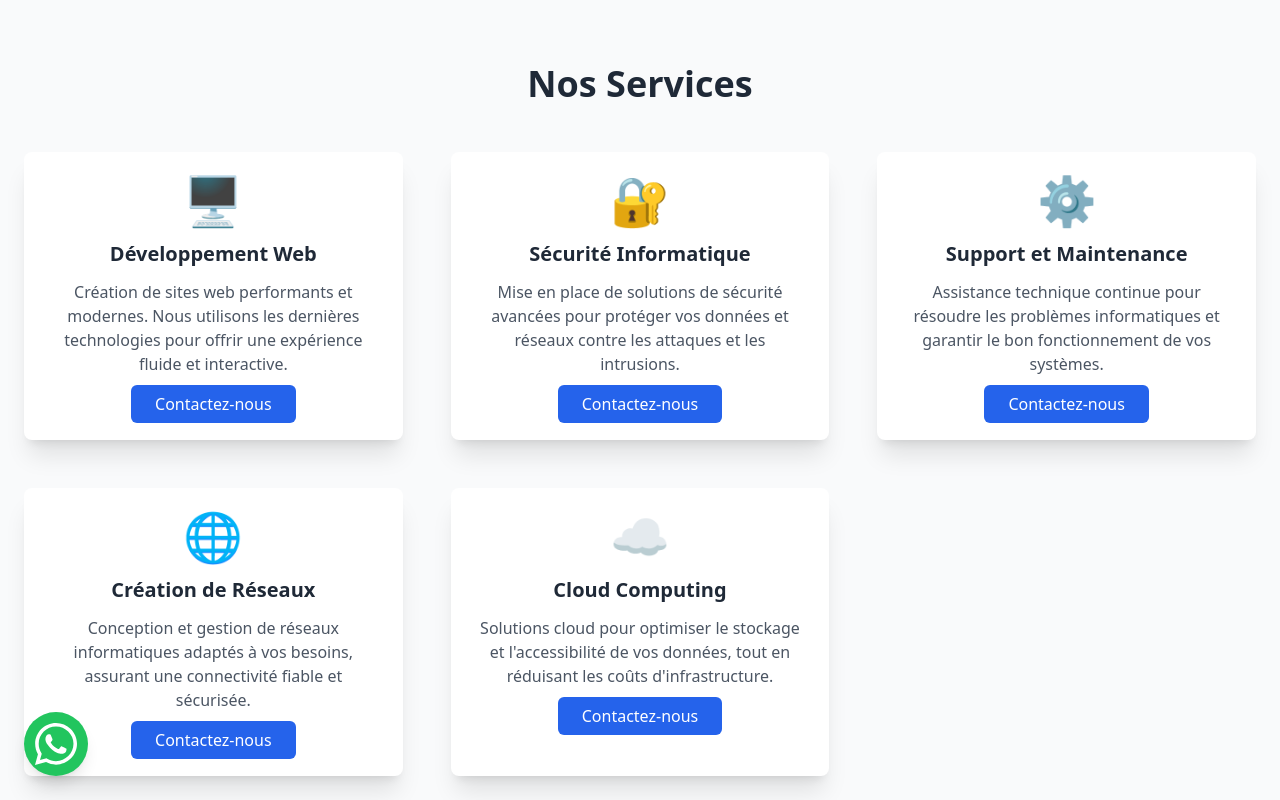
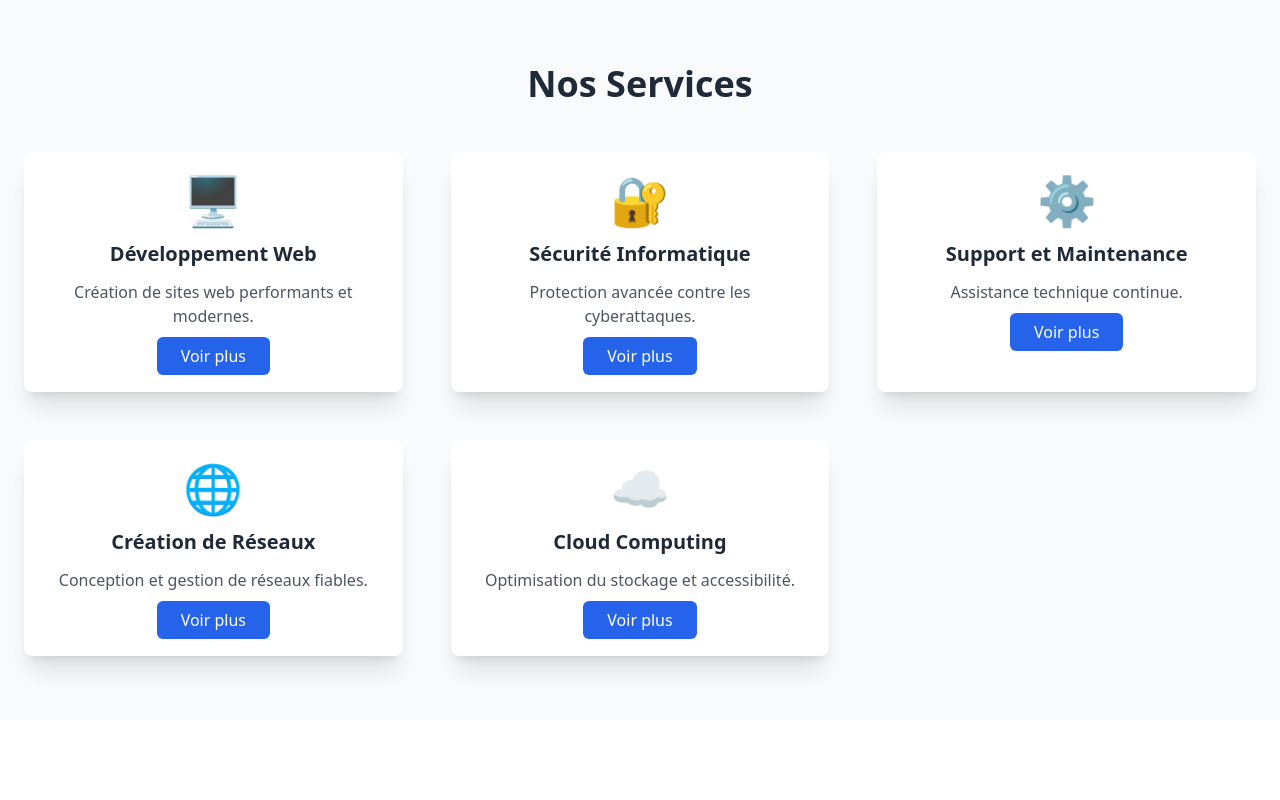
Before and after one commit to Frankam487/Omiie_Tech, a React (Vite) app: page /services in a window 1280 px wide. Shown: the top 800 px of the page. Built offline with nearby package versions, Linux system fonts and the light colour scheme.

Commit message:
services configure

```diff
--- a/src/App.jsx
+++ b/src/App.jsx
@@ -1,20 +1,21 @@
 import { BrowserRouter, Routes, Route } from "react-router-dom";
 import Home from "./pages/Home";
 import ContactPage from "./pages/ContactPage";
-import Whatsapp from "./components/Whatsapp";
 import Services from "./components/Services";
+import ServiceDetails from "./components/ServiceDetails";
+
 const App = () => {
   return (
-    <>
-      <BrowserRouter>
+    <BrowserRouter>
+
         <Routes>
-          <Route path="/" element={<Home/>}/>
-          <Route path="/services" element={<Services/>}/>
-          <Route path="/contact" element={<ContactPage/>}/>
+          <Route path="/" element={<Home />} />
+          <Route path="/services" element={<Services />} />
+          <Route path="/contact" element={<ContactPage />} />
+          <Route path="/services/:id" element={<ServiceDetails />} />
         </Routes>
-      </BrowserRouter>
-      <Whatsapp/>
-    </>
+
+    </BrowserRouter>
   );
 };
 
--- /dev/null
+++ b/src/components/Caroussel.jsx
@@ -0,0 +1,54 @@
+import { useState } from "react";
+
+const carouselImages = [
+  "/images/project1.jpg",
+  "/images/project2.jpg",
+  "/images/project3.jpg",
+  "/images/project3.jpg",
+  "/images/project3.jpg",
+  "/images/project3.jpg",
+];
+
+const Caroussel = () => {
+  const [currentImage, setCurrentImage] = useState(0);
+
+  const handleNextImage = () => {
+    setCurrentImage((prevIndex) => (prevIndex + 1) % carouselImages.length);
+  };
+
+  const handlePrevImage = () => {
+    setCurrentImage(
+      (prevIndex) =>
+        (prevIndex - 1 + carouselImages.length) % carouselImages.length
+    );
+  };
+
+  return (
+    <div className="relative mb-12">
+      <h3 className="text-3xl font-semibold text-center text-gray-800 mb-6">
+        Découvrez Nos Projets
+      </h3>
+      <div className="flex justify-center items-center relative">
+        <button
+          onClick={handlePrevImage}
+          className="absolute left-0 text-white bg-blue-600 rounded-full p-2 m-2 hover:bg-blue-700"
+        >
+          &#8592;
+        </button>
+        <img
+          src={carouselImages[currentImage]}
+          alt="Projet"
+          className="w-4/5 max-w-3xl rounded-lg shadow-lg"
+        />
+        <button
+          onClick={handleNextImage}
+          className="absolute right-0 text-white bg-blue-600 rounded-full p-2 m-2 hover:bg-blue-700"
+        >
+          &#8594;
+        </button>
+      </div>
+    </div>
+  );
+};
+
+export default Caroussel;
--- /dev/null
+++ b/src/components/ServiceDetails.jsx
@@ -0,0 +1,62 @@
+import { useParams } from "react-router-dom";
+
+const services = [
+  {
+    id: 1,
+    title: "Développement Web",
+    description:
+      "Nous créons des sites web modernes et responsives avec les dernières technologies comme React, Next.js et Tailwind CSS.",
+    icon: "🖥️",
+  },
+  {
+    id: 2,
+    title: "Sécurité Informatique",
+    description:
+      "Nous mettons en place des solutions de cybersécurité avancées pour protéger vos systèmes contre les attaques.",
+    icon: "🔐",
+  },
+  {
+    id: 3,
+    title: "Support et Maintenance",
+    description:
+      "Assistance technique et maintenance proactive pour assurer la stabilité et la performance de vos infrastructures.",
+    icon: "⚙️",
+  },
+  {
+    id: 4,
+    title: "Création de Réseaux",
+    description:
+      "Nous concevons des architectures réseau robustes et sécurisées adaptées à vos besoins professionnels.",
+    icon: "🌐",
+  },
+  {
+    id: 5,
+    title: "Cloud Computing",
+    description:
+      "Optimisez la gestion de vos données avec nos solutions cloud évolutives et sécurisées.",
+    icon: "☁️",
+  },
+];
+
+const ServiceDetails = () => {
+  const { id } = useParams();
+  const service = services.find((s) => s.id === parseInt(id));
+
+  if (!service) {
+    return <h2 className="text-center text-red-500">Service non trouvé</h2>;
+  }
+
+  return (
+    <div className="min-h-screen flex items-center justify-center bg-gray-50 py-12 px-6">
+      <div className="max-w-3xl bg-white p-8 rounded-lg shadow-lg text-center">
+        <div className="text-6xl">{service.icon}</div>
+        <h2 className="text-4xl font-bold text-gray-900 my-4">
+          {service.title}
+        </h2>
+        <p className="text-lg text-gray-700">{service.description}</p>
+      </div>
+    </div>
+  );
+};
+
+export default ServiceDetails;
--- a/src/components/Services.jsx
+++ b/src/components/Services.jsx
@@ -1,69 +1,50 @@
-import React, { useState } from "react";
+import { useState } from "react";
 import { NavLink } from "react-router-dom";
 
 const services = [
   {
+    id: 1,
     title: "Développement Web",
-    description:
-      "Création de sites web performants et modernes. Nous utilisons les dernières technologies pour offrir une expérience fluide et interactive.",
+    description: "Création de sites web performants et modernes.",
     icon: "🖥️",
   },
   {
+    id: 2,
     title: "Sécurité Informatique",
-    description:
-      "Mise en place de solutions de sécurité avancées pour protéger vos données et réseaux contre les attaques et les intrusions.",
+    description: "Protection avancée contre les cyberattaques.",
     icon: "🔐",
   },
   {
+    id: 3,
     title: "Support et Maintenance",
-    description:
-      "Assistance technique continue pour résoudre les problèmes informatiques et garantir le bon fonctionnement de vos systèmes.",
+    description: "Assistance technique continue.",
     icon: "⚙️",
   },
   {
+    id: 4,
     title: "Création de Réseaux",
-    description:
-      "Conception et gestion de réseaux informatiques adaptés à vos besoins, assurant une connectivité fiable et sécurisée.",
+    description: "Conception et gestion de réseaux fiables.",
     icon: "🌐",
   },
   {
+    id: 5,
     title: "Cloud Computing",
-    description:
-      "Solutions cloud pour optimiser le stockage et l'accessibilité de vos données, tout en réduisant les coûts d'infrastructure.",
+    description: "Optimisation du stockage et accessibilité.",
     icon: "☁️",
   },
 ];
 
-const carouselImages = [
-  "../assets/react.svg",
-  "../assets/react.svg",
-  "../assets/react.svg",
-];
-
 const Services = () => {
-  const [currentImage, setCurrentImage] = useState(0);
-
-  const handleNextImage = () => {
-    setCurrentImage((prevIndex) => (prevIndex + 1) % carouselImages.length);
-  };
-
-  const handlePrevImage = () => {
-    setCurrentImage(
-      (prevIndex) =>
-        (prevIndex - 1 + carouselImages.length) % carouselImages.length
-    );
-  };
-
   return (
-    <section id="services" className="py-16 bg-gray-50">
+    <section className="py-16 bg-gray-50">
       <div className="container mx-auto px-6">
         <h2 className="text-4xl font-bold text-center text-gray-800 mb-12">
           Nos Services
         </h2>
-        <div className="grid grid-cols-1 sm:grid-cols-2 lg:grid-cols-3 gap-12 mb-12">
-          {services.map((service, index) => (
+        <div className="grid grid-cols-1 sm:grid-cols-2 lg:grid-cols-3 gap-12">
+          {services.map((service) => (
             <div
-              key={index}
+              key={service.id}
               className="bg-white rounded-lg shadow-xl p-6 transition-transform transform hover:scale-105"
             >
               <div className="text-5xl text-blue-600 mb-4 text-center">
@@ -77,40 +58,14 @@ const Services = () => {
               </p>
               <div className="text-center">
                 <NavLink
-                  to="/contact"
+                  to={`/services/${service.id}`}
                   className="bg-blue-600 text-white py-2 px-6 rounded-md hover:bg-blue-700 transition"
                 >
-                  Contactez-nous
+                  Voir plus
                 </NavLink>
               </div>
             </div>
           ))}
-        </div>
-
-        {/* Carrousel */}
-        <div className="relative mb-12">
-          <h3 className="text-3xl font-semibold text-center text-gray-800 mb-6">
-            Découvrez Nos Projets
-          </h3>
-          <div className="flex justify-center items-center relative">
-            <button
-              onClick={handlePrevImage}
-              className="absolute left-0 text-white bg-blue-600 rounded-full p-2 m-2 hover:bg-blue-700"
-            >
-              &#8592;
-            </button>
-            <img
-              src={carouselImages[currentImage]}
-              alt="Projet"
-              className="w-4/5 max-w-3xl rounded-lg shadow-lg"
-            />
-            <button
-              onClick={handleNextImage}
-              className="absolute right-0 text-white bg-blue-600 rounded-full p-2 m-2 hover:bg-blue-700"
-            >
-              &#8594;
-            </button>
-          </div>
         </div>
       </div>
     </section>
--- /dev/null
+++ b/src/components/ServicesCard.jsx
@@ -0,0 +1,24 @@
+
+import { NavLink } from "react-router-dom";
+
+const ServicesCard = ({ icon, title, description }) => {
+  return (
+    <div className="bg-white rounded-lg shadow-xl p-6 transition-transform transform hover:scale-105">
+      <div className="text-5xl text-blue-600 mb-4 text-center">{icon}</div>
+      <h3 className="text-xl font-semibold text-gray-800 mb-3 text-center">
+        {title}
+      </h3>
+      <p className="text-gray-600 mb-4 text-center">{description}</p>
+      <div className="text-center">
+        <NavLink
+          to="/contact"
+          className="bg-blue-600 text-white py-2 px-6 rounded-md hover:bg-blue-700 transition"
+        >
+          Contactez-nous
+        </NavLink>
+      </div>
+    </div>
+  );
+};
+
+export default ServicesCard;
--- /dev/null
+++ b/src/components/ServicesSelection.jsx
@@ -0,0 +1,23 @@
+import React from "react";
+import Services from "./Services";
+import Caroussel from "./Caroussel";
+
+const ServicesSection = () => {
+  return (
+    <section id="services" className="py-16 bg-gray-50">
+      <div className="container mx-auto px-6">
+        <h2 className="text-4xl font-bold text-center text-gray-800 mb-12">
+          Nos Services
+        </h2>
+
+        {/* Liste des services */}
+        <Services />
+
+        {/* Carrousel des projets */}
+        <Caroussel />
+      </div>
+    </section>
+  );
+};
+
+export default ServicesSection;
--- a/src/pages/Home.jsx
+++ b/src/pages/Home.jsx
@@ -28,7 +28,7 @@ function Home() {
               , réseaux et création digitale.
             </p>
             <motion.a
-              href="../pages/Services"
+              href="../Services"
               whileHover={{ scale: 1 }}
               className="mt-6 inline-block bg-purple-600 text-white px-6 py-3 rounded-lg text-lg font-semibold shadow-md"
             >
```
